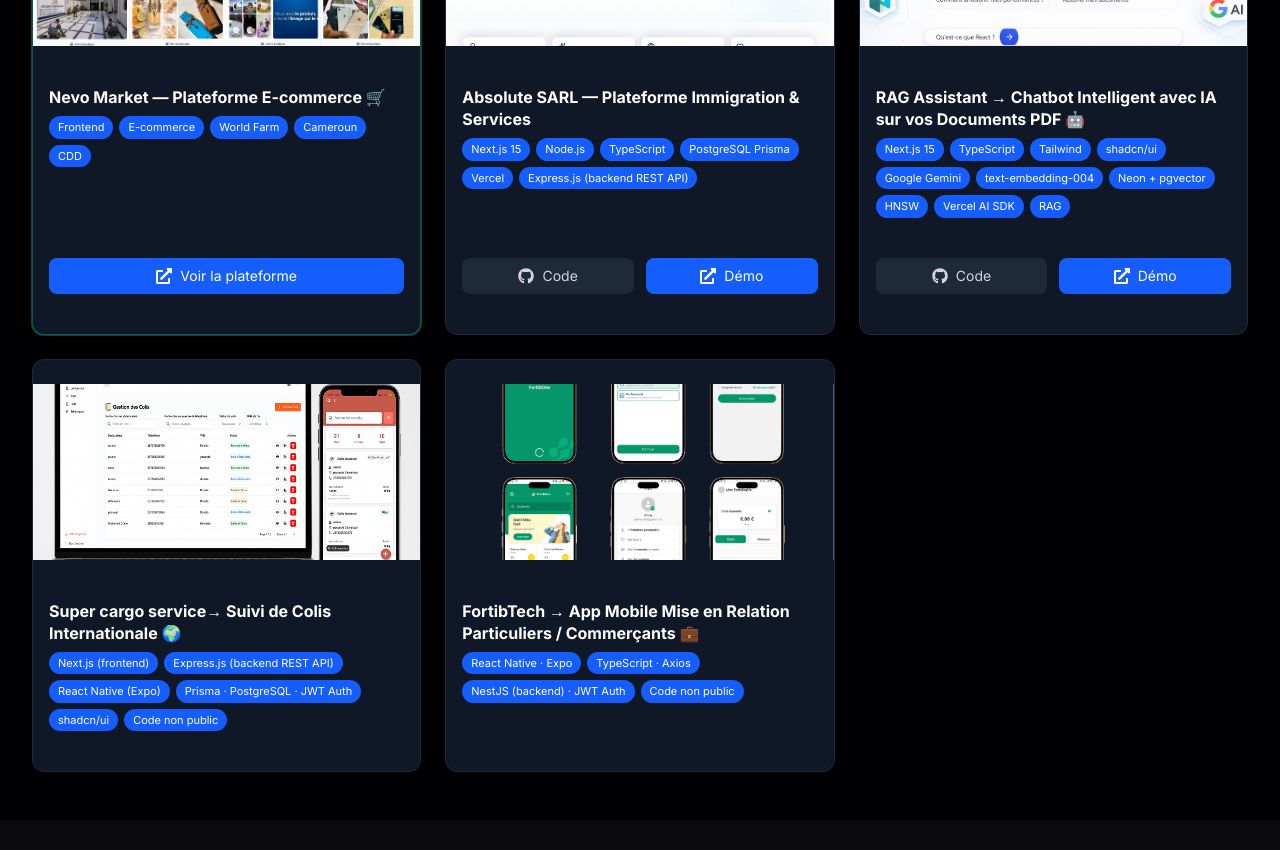
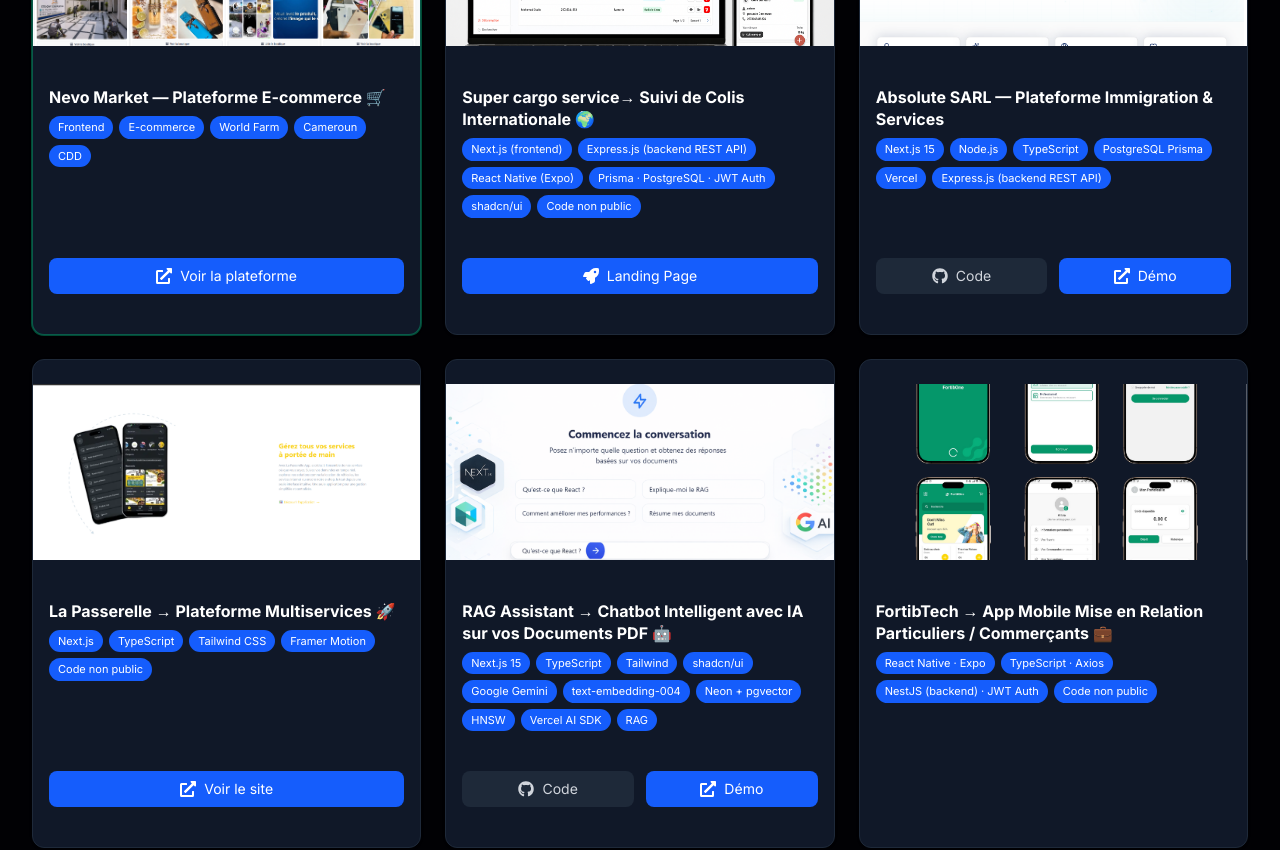
Before and after one commit to alibia-phanuel/phanuel-arsnene-dev, a Next.js app in the folder my-app/: page / in a window 1280 px wide. Shown: the part 4280-5130 px from the top of the page. Built offline with nearby package versions, Linux system fonts and the light colour scheme.

Commit message:
add new projet

```diff
--- a/my-app/components/Projets.tsx
+++ b/my-app/components/Projets.tsx
@@ -342,7 +342,7 @@
     ],
   },
   {
-    id: 5,
+    id: 2,
     title: "Nevo Market — Plateforme E-commerce 🛒",
     subtitle: "Développeur Logiciel Full-Stack — World Farm",
     description:
@@ -360,6 +360,31 @@
     category: "web",
     current: true,
   },
+  {
+    id: 1,
+    title: "Super cargo service→ Suivi de Colis Internationale 🌍",
+    description:
+      "Solution complète pour Chrisht Cargo : suivi de colis, gestion des envois et communication client entre la Chine et l'Afrique.",
+    imageUrl: "ProjectWeb/images/colis.png",
+    tags: [
+      "Next.js (frontend)",
+      "Express.js (backend REST API)",
+      "React Native (Expo)",
+      "Prisma · PostgreSQL · JWT Auth",
+      "shadcn/ui",
+      "Code non public",
+    ],
+    links: [
+      {
+        href: "https://www.supercargo-service.com/",
+        label: "Landing Page",
+        icon: "landing",
+        variant: "primary",
+      },
+    ],
+    category: "web-mobile",
+  },
+
   {
     id: 0,
     title: "Absolute SARL — Plateforme Immigration & Services",
@@ -384,6 +409,29 @@
       {
         href: "https://client-absolute-sarl.vercel.app/fr",
         label: "Démo",
+        icon: "demo",
+        variant: "primary",
+      },
+    ],
+    category: "web",
+  },
+  {
+    id: 5,
+    title: "La Passerelle → Plateforme Multiservices 🚀",
+    description:
+      "Site vitrine pour La Passerelle : présentation de l'application mobile qui centralise plusieurs services (e-shop, location de véhicules, internet haut débit, services d'hygiène, placement de personnel) accessibles depuis une seule interface.",
+    imageUrl: "ProjectWeb/images/2.png",
+    tags: [
+      "Next.js",
+      "TypeScript",
+      "Tailwind CSS",
+      "Framer Motion",
+      "Code non public",
+    ],
+    links: [
+      {
+        href: "https://la-passerelle.co/",
+        label: "Voir le site",
         icon: "demo",
         variant: "primary",
       },
@@ -424,23 +472,6 @@
       },
     ],
     category: "ai",
-  },
-  {
-    id: 1,
-    title: "Super cargo service→ Suivi de Colis Internationale 🌍",
-    description:
-      "Solution complète pour Chrisht Cargo : suivi de colis, gestion des envois et communication client entre la Chine et l'Afrique.",
-    imageUrl: "ProjectWeb/images/colis.png",
-    tags: [
-      "Next.js (frontend)",
-      "Express.js (backend REST API)",
-      "React Native (Expo)",
-      "Prisma · PostgreSQL · JWT Auth",
-      "shadcn/ui",
-      "Code non public",
-    ],
-    links: [],
-    category: "web-mobile",
   },
 
   {
```
Also changed, not shown: my-app/public/ProjectWeb/images/2.png, my-app/public/ProjectWeb/images/ccc.png (added).
